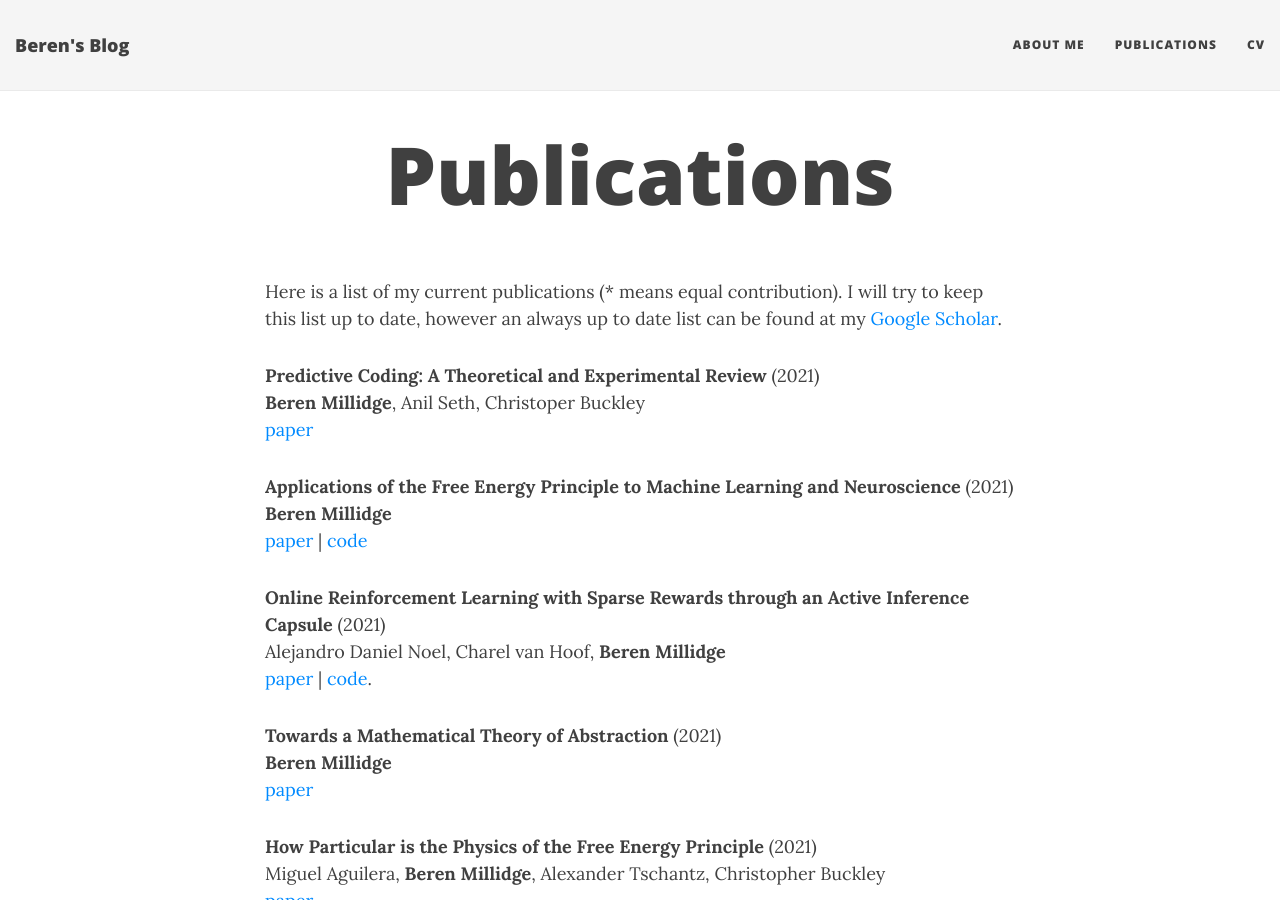
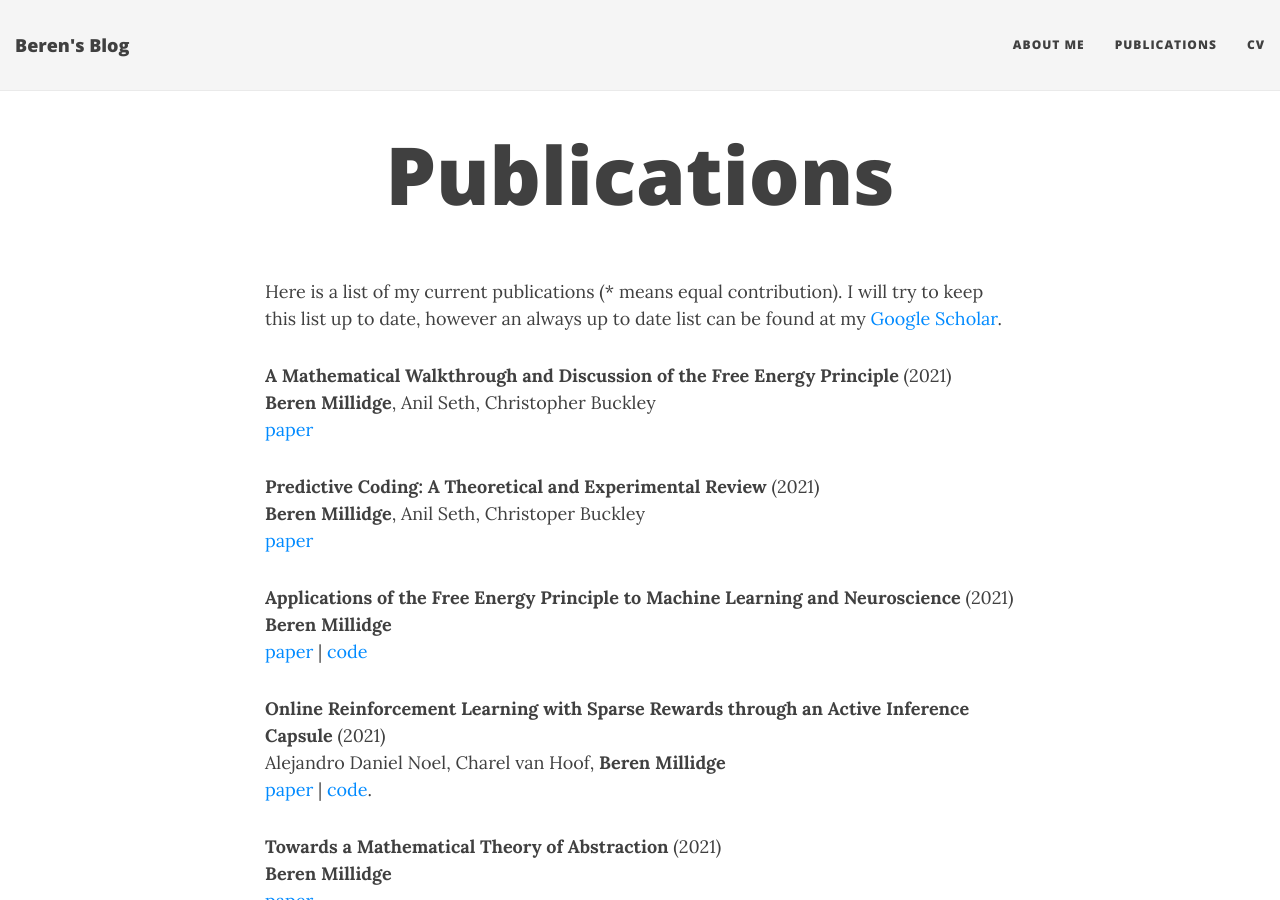
Before and after one commit to BerenMillidge/BerenMillidge.github.io, a Jekyll site: the page built from publications.md, in a window 1280 px wide and 900 px high. Built offline with Jekyll 4.4.1, drawn with Linux system fonts in a browser that asks for light colours; nearby versions of some CDN libraries.

Commit message:
add FEP tutorial paper

```diff
--- a/publications.md
+++ b/publications.md
@@ -4,6 +4,8 @@ title: Publications
 ---
 
 Here is a list of my current publications (* means equal contribution). I will try to keep this list up to date, however an always up to date list can be found at my [Google Scholar](https://scholar.google.com/citations?user=3GGkFTkAAAAJ&hl=en&oi=ao).
+
+**A Mathematical Walkthrough and Discussion of the Free Energy Principle** (2021) <br /> **Beren Millidge**, Anil Seth, Christopher Buckley <br /> [paper](https://arxiv.org/abs/2108.13343)
 
 **Predictive Coding: A Theoretical and Experimental Review** (2021) <br /> **Beren Millidge**, Anil Seth, Christoper Buckley <br /> [paper](https://arxiv.org/abs/2107.12979)
 
```
